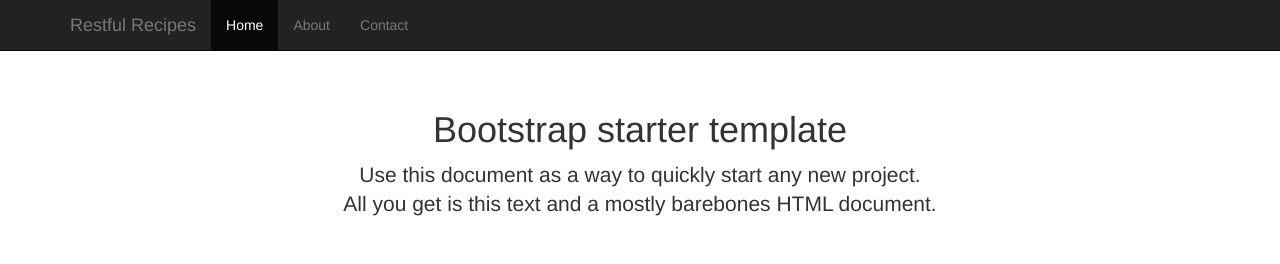
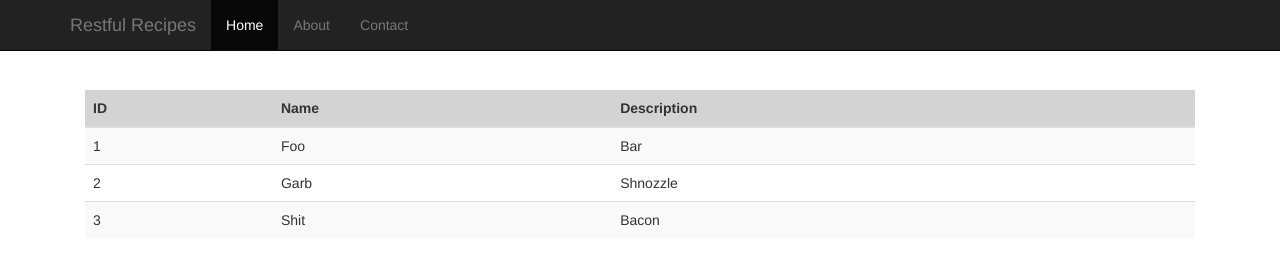
Before and after one commit to mvbertelsen/rest-recipes, a website: page src/main/webapp/index.html in a window 1280 px wide. Drawn offline with Linux system fonts and the light colour scheme.

Commit message:
stubbed out and mildly styled recipe list

```diff
--- a/src/main/webapp/css/recipes.css
+++ b/src/main/webapp/css/recipes.css
@@ -1,7 +1,12 @@
 body {
   padding-top: 50px;
 }
-.starter-template {
+
+.recipe-list {
   padding: 40px 15px;
-  text-align: center;
+  text-align: left;
 }
+
+.recipe-list thead th {
+    background: lightgray;
+}
--- a/src/main/webapp/index.html
+++ b/src/main/webapp/index.html
@@ -38,18 +38,34 @@
                 <li><a href="#about">About</a></li>
                 <li><a href="#contact">Contact</a></li>
             </ul>
-        </div><!--/.nav-collapse -->
+        </div>
+        <!--/.nav-collapse -->
     </div>
 </div>
 
 <div class="container">
 
-    <div class="starter-template">
-        <h1>Bootstrap starter template</h1>
-        <p class="lead">Use this document as a way to quickly start any new project.<br> All you get is this text and a mostly barebones HTML document.</p>
+    <div class="recipe-list" ng-controller="RecipeListController">
+        <table class="table table-striped">
+            <thead>
+                <tr>
+                    <th>ID</th>
+                    <th>Name</th>
+                    <th>Description</th>
+                </tr>
+            </thead>
+            <tbody>
+                <tr ng-repeat="recipe in recipes">
+                    <td>{{recipe.id}}</td>
+                    <td>{{recipe.name}}</td>
+                    <td>{{recipe.description}}</td>
+                </tr>
+            </tbody>
+        </table>
     </div>
 
-</div><!-- /.container -->
+</div>
+<!-- /.container -->
 
 <!-- javascript loads last for quick page viewing -->
 
--- a/src/main/webapp/js/app/recipes.js
+++ b/src/main/webapp/js/app/recipes.js
@@ -1,2 +1,12 @@
 
-angular.module('recipesApp', []);
+var app = angular.module('recipesApp', ['ui.bootstrap']);
+
+app.controller('RecipeListController', ['$scope', function($scope) {
+
+    $scope.recipes = [
+        { id: 1, name:'Foo', description:'Bar' },
+        { id: 2, name:'Garb', description:'Shnozzle' },
+        { id: 3, name:'Shit', description:'Bacon' }
+    ];
+
+}]);
```
Lines whose indentation alone changed are shown as unchanged.
